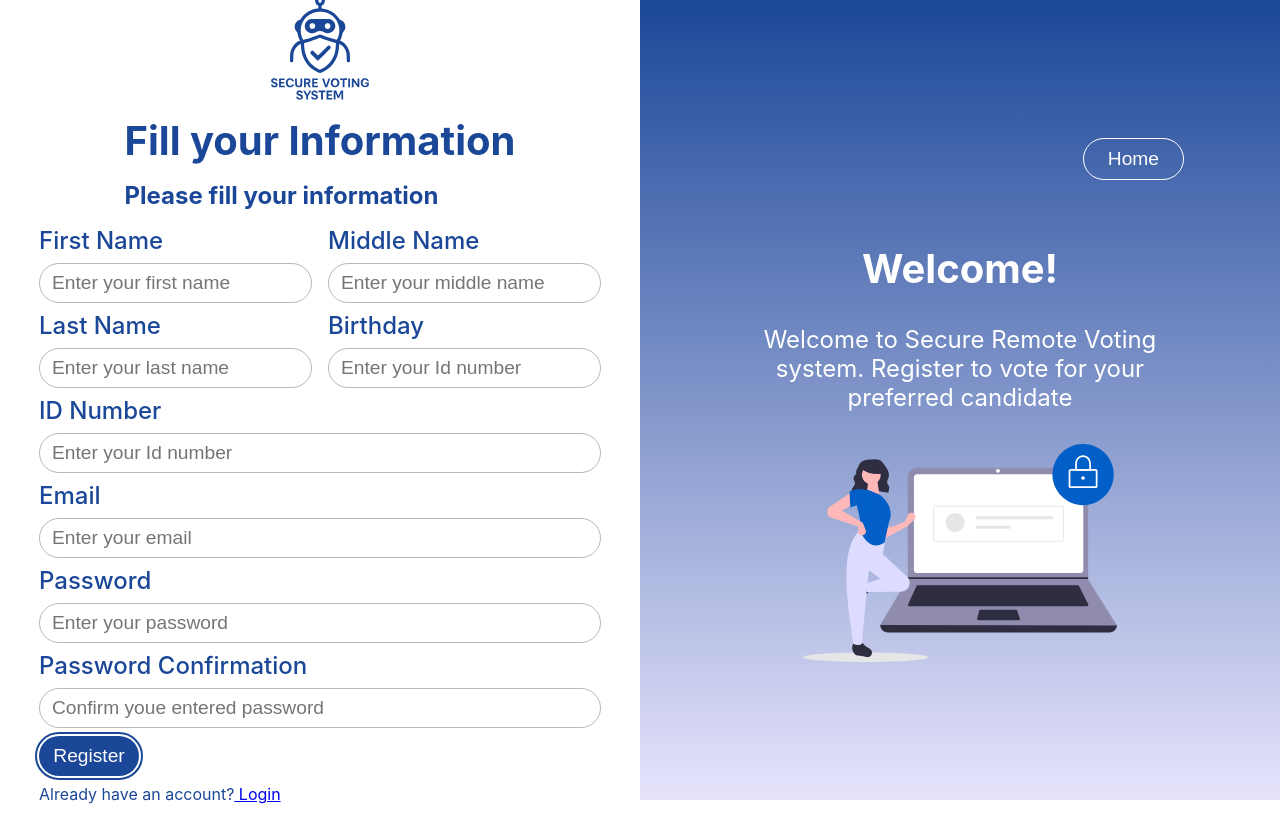
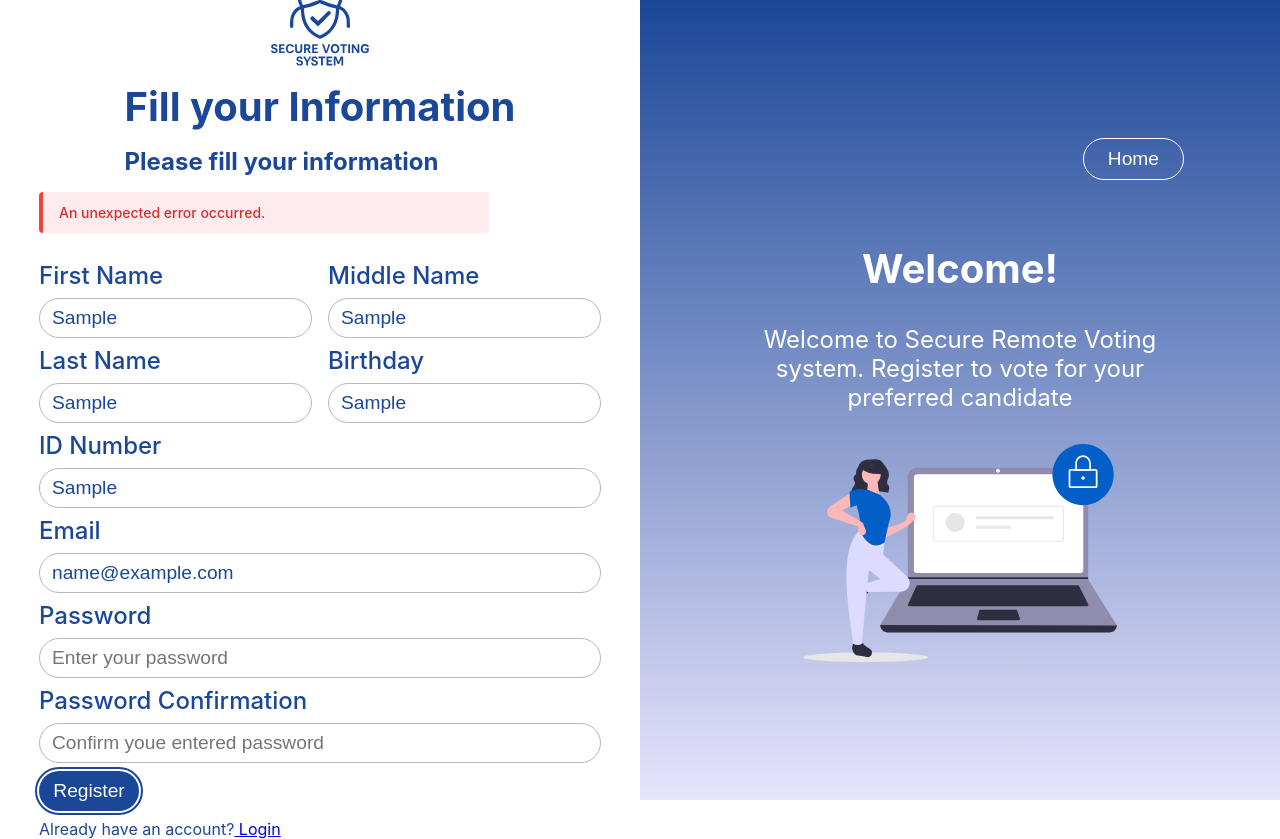
Before and after one commit to Houssien-Zeineddine/secure_remote_voting_system, a React (Vite) app in the folder client/: page /register in a window 1280 px wide. Both pictures are taken after typing "Sample", "Sample", "Sample", "Sample", "Sample", "name@example.com" into the empty fields and a click on the button "Register". Before the commit the page ends 804 px from the top, so only its background shows below. Built offline with nearby package versions, Linux system fonts and the light colour scheme; no server answers.

Commit message:
calling register api in register component

```diff
--- a/client/src/pages/Register/index.jsx
+++ b/client/src/pages/Register/index.jsx
@@ -1,16 +1,71 @@
-import React from "react";
+import React, { useState } from "react";
 import { Link, useNavigate } from "react-router-dom";
 import Button from "../../components/Button";
 import Input from "../../components/Input";
 import logo from "../../assets/logos/blue-web-logo-no-bg.svg";
 import welcomeIllustration from "../../assets/register illautration.svg";
+import axiosBaseUrl from "../../Utils/axios";
 import "./style.css";
 
 const Register = () => {
   const navigate = useNavigate();
-  const handleSubmit = () => {
-    //handling registration form
+  const [userData, setUserData] = useState({
+    first_name: "",
+    middle_name: "",
+    last_name: "",
+    id_number: "",
+    birthday: "",
+    email: "",
+    password: "",
+    password_confirmation: "",
+  });
+
+  const [error, setError] = useState(null);
+
+  //setting the data entered  by user
+  const handleChange = (e) => {
+    setUserData({
+      ...userData,
+      [e.target.name]: e.target.value,
+    });
   };
+
+  const handleSubmit = async (e) => {
+    e.preventDefault();
+    if (userData.password !== userData.password_confirmation) {
+      setError("Passwords do not match");
+      return;
+    }
+
+    console.log(userData);
+
+    try {
+      const response = await axiosBaseUrl.post("guest/register", userData);
+      navigate("/login");
+      console.log(response.data);
+    } catch (err) {
+      console.error(err);
+
+      // Extract detailed Laravel error message
+      if (err.response && err.response.data) {
+        const { message, errors } = err.response.data;
+
+        // If specific field errors exist, flatten them
+        const allErrors = [];
+        if (errors) {
+          Object.values(errors).forEach((fieldErrors) => {
+            allErrors.push(...fieldErrors);
+          });
+          setError(allErrors.join(" | "));
+        } else {
+          setError(message || "An error occurred.");
+        }
+      } else {
+        setError("An unexpected error occurred.");
+      }
+    }
+  };
+
   return (
     <div className="registeration-page-container">
       <div className="inside-registeration-page-container">
@@ -21,7 +76,14 @@ const Register = () => {
             <h4>Please fill your information</h4>
           </div>
         </div>
-        <form action={handleSubmit} className="registeration-form">
+        <form onSubmit={handleSubmit} className="registeration-form">
+          {error && (
+            <div className="error-message">
+              {error.split(" | ").map((msg, idx) => (
+                <p key={idx}>{msg}</p>
+              ))}
+            </div>
+          )}
           <div className="two-inputs-container">
             <Input
               label="first_name"
@@ -31,6 +93,7 @@ const Register = () => {
               id="first_name"
               placeholder="Enter your first name"
               classNames="input-vertical"
+              onChange={handleChange}
             />
             <Input
               label="middle_name"
@@ -40,6 +103,7 @@ const Register = () => {
               id="middle_name"
               placeholder="Enter your middle name"
               classNames="input-vertical"
+              onChange={handleChange}
             />
           </div>
           <div className="two-inputs-container">
@@ -51,15 +115,17 @@ const Register = () => {
               id="last_name"
               placeholder="Enter your last name"
               classNames="input-vertical"
+              onChange={handleChange}
             />
             <Input
-              label="id_number"
+              label="birthday"
               labelText="Birthday"
               type="text"
-              name="id_number"
-              id="idNumber"
-              placeholder="Enter your Id number"
+              name="birthday"
+              id="birthday"
+              placeholder="Enter birthday"
               classNames="input-vertical"
+              onChange={handleChange}
             />
           </div>
           <Input
@@ -70,6 +136,7 @@ const Register = () => {
             id="id_number"
             placeholder="Enter your Id number"
             classNames="input-vertical"
+            onChange={handleChange}
           />
           <Input
             label="email"
@@ -79,6 +146,7 @@ const Register = () => {
             id="email"
             placeholder="Enter your email"
             classNames="input-vertical"
+            onChange={handleChange}
           />
           <Input
             label="password"
@@ -88,6 +156,7 @@ const Register = () => {
             id="password"
             placeholder="Enter your password"
             classNames="input-vertical"
+            onChange={handleChange}
           />
           <Input
             label="password_confirmation"
@@ -97,6 +166,7 @@ const Register = () => {
             id="password_confirmation"
             placeholder="Confirm youe entered password"
             classNames="input-vertical"
+            onChange={handleChange}
           />
           <Button
             text="Register"
@@ -104,6 +174,7 @@ const Register = () => {
             size="small"
             type="submit"
             className="login-page-btn register-btn"
+            onChange={handleChange}
           />
           <p className="no-account">
             Already have an account?<Link to="/login"> Login</Link>
--- a/client/src/pages/Register/style.css
+++ b/client/src/pages/Register/style.css
@@ -53,3 +53,33 @@
 .register-btn {
     width: 100px;
 }
+
+.error-message {
+    width: 80%;
+    padding: 12px 16px;
+    background-color: #ffebee;
+    border-left: 4px solid #f44336;
+    border-radius: 4px;
+    margin-bottom: 20px;
+    display: flex;
+    align-items: center;
+    animation: fadeIn 0.3s ease-in-out;
+  }
+
+  .error-message p {
+    color: #d32f2f;
+    margin: 0;
+    font-size: 14px;
+    font-weight: 500;
+  }
+
+  @keyframes fadeIn {
+    from {
+      opacity: 0;
+      transform: translateY(-10px);
+    }
+    to {
+      opacity: 1;
+      transform: translateY(0);
+    }
+  }
```
